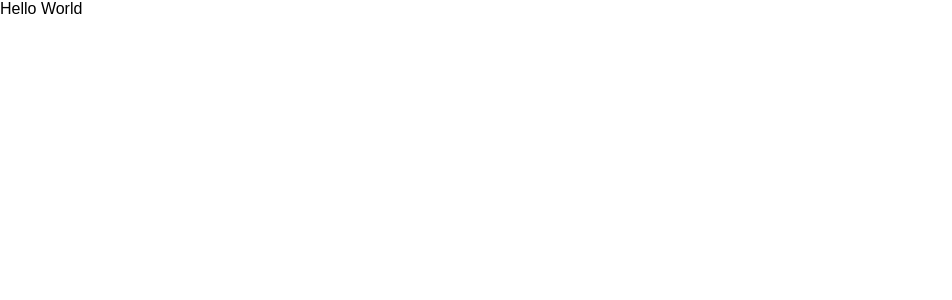
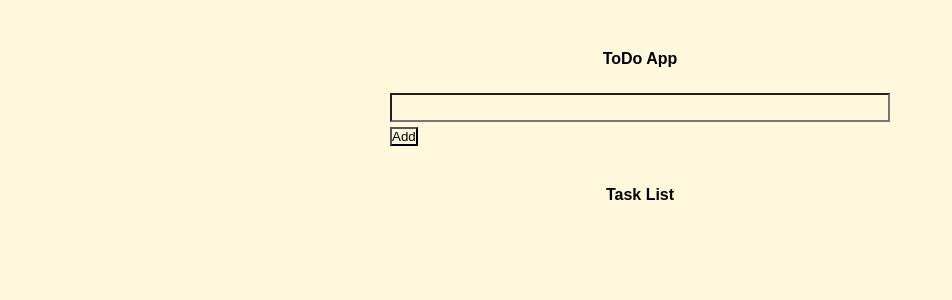
Before and after one commit to bhavik4748/ToDoApp, a React app: page / in a window 1280 px wide. Shown: the top 300 px of the page, without its empty margins (0-952 px from the left). Built offline with nearby package versions, Linux system fonts and the light colour scheme; the HTML template or start-up script is replaced by a standard one.

Commit message:
Added Task and InputData components

```diff
--- a/index.js
+++ b/index.js
@@ -1,15 +1,15 @@
 import React from "react";
 import ReactDOM from "react-dom";
-import { BrowserRouter } from 'react-router-dom';
+
 import App from "./src/App";
 import './index.css';
 
 const app = (
-    <BrowserRouter>
+
         <React.StrictMode>
             <App />
         </React.StrictMode>
-    </BrowserRouter>
+
 )
 
 ReactDOM.render(app, document.getElementById("root"));
--- a/src/App.css
+++ /dev/null
@@ -1,8 +0,0 @@
-* {
-    font-family: sans-serif;
-
-}
-
-.todobackground{
-    color: aliceblue;
-}
--- a/src/App.js
+++ b/src/App.js
@@ -1,12 +1,67 @@
 import React, { useState, useEffect } from 'react';
 
-import classes from './App.css';
+import classes from './App.module.css';
+import { Task } from './Components/Task/Task';
+import { InputData } from './Components/InputData/InputData';
 
 function App() {
+    const [taskList, setTaskList] = useState([]);
+    const [inputVal, setInputVal] = useState('');
+
+    const changeHandler = (event) => {
+        setInputVal(event.target.value);
+    }
+
+    const addItem = (event) => {
+        event.preventDefault();
+        let arr = [...taskList];
+        arr.push(inputVal);
+        setTaskList([...arr]);
+        setInputVal('');
+    }
+
+    const taskRemove = (event, index) => {
+        let arr = [...taskList];
+        arr.splice(index, 1);
+        setTaskList([...arr]);
+    }
+
+    const taskComplete = (event, index) => {
+
+    }
+
+    let task = taskList.map((a, index) => {
+        return (
+            <Task key={index} taskName={a} index={index}
+                remove={(event) => taskRemove(event, index)}
+                complete={(event) => taskComplete(event, index)} />
+        )
+    })
+
     return (
-       <div className={classes.todobackground} >
-           Hello World
-       </div>
+        <div className={classes.header} >
+            <div className={classes.todoLabel}>
+                ToDo App
+            </div>
+            <form onSubmit={addItem}>
+                <div className={classes.todobackground}>
+                    <InputData val={inputVal} changed={(event) => changeHandler(event)}></InputData>
+                </div>
+
+                <div>
+                    <button type="submit">Add</button>
+                </div>
+            </form>
+
+
+
+            <div className={classes.taskClass}>
+                <div className={classes.todoLabel}>
+                    Task List
+            </div>
+                {task}
+            </div>
+        </div>
     );
 }
 export default App;
--- /dev/null
+++ b/src/App.module.css
@@ -0,0 +1,21 @@
+* {
+    font-family: sans-serif;
+    background-color: cornsilk;
+}
+
+.todoLabel{
+    padding:20px 0px;
+    size: 18px;
+    font-weight: bold;
+    text-align: center;
+}
+
+.header{
+    width: 500px;
+    margin: auto;
+    padding-top: 30px;
+}
+
+.taskClass{
+    padding-top: 20px;
+}
--- /dev/null
+++ b/src/Components/InputData/InputData.js
@@ -0,0 +1,20 @@
+import React, { useState } from 'react';
+import classes from './InputData.module.css'
+
+export const InputData = (props) => {
+
+    const [todoVal, setTodoVal] = useState([]);
+
+
+
+
+    return (
+        <div >
+            <div className={classes.test}>
+                <input type="text" value={props.val} onChange={props.changed}></input>
+            </div>
+
+        </div>
+    )
+
+}
--- /dev/null
+++ b/src/Components/InputData/InputData.module.css
@@ -0,0 +1,5 @@
+input{
+width: 100%;
+padding: 5px;
+margin: 5px 0;
+}
--- /dev/null
+++ b/src/Components/Task/Task.js
@@ -0,0 +1,14 @@
+import React from 'react';
+
+export const Task = (props) => {
+
+    return (
+        <>
+            <div>
+                {props.index + 1} {props.taskName} <button onClick={props.complete} >&#10004;</button> <button onClick={props.remove} >x</button>
+            </div>
+
+        </>
+    )
+
+}
```
